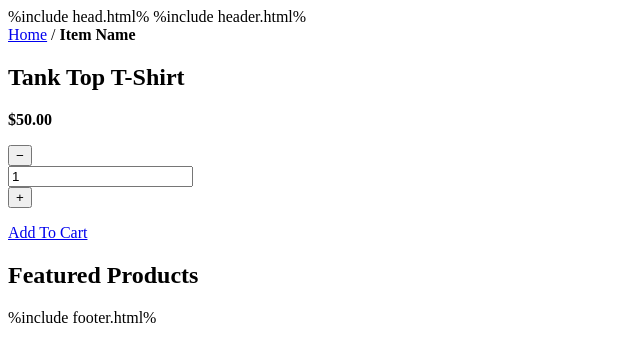
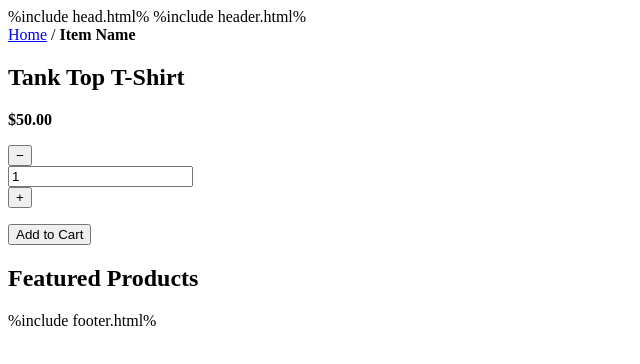
Before and after one commit to PureGero/foodie-farmer-html, a website: page foodie farmers/shop-single.html in a window 1280 px wide. Shown: the whole page, without its empty margins (0-640 px from the left). Drawn offline with Linux system fonts and the light colour scheme.

Commit message:
Add: Shopping cart adding functionality

```diff
--- a/foodie farmers/shop-single.html
+++ b/foodie farmers/shop-single.html
@@ -41,7 +41,7 @@
             </div>
 
             </div>
-            <p><a href="cart.html" class="buy-now btn btn-sm btn-primary">Add To Cart</a></p>
+            <p><input type="button" value="Add to Cart" onclick="AddItem()"></p>
 
           </div>
         </div>
```
Also changed, not shown: foodie farmers/js/foodiefarmer.js (+8 -0 lines).
